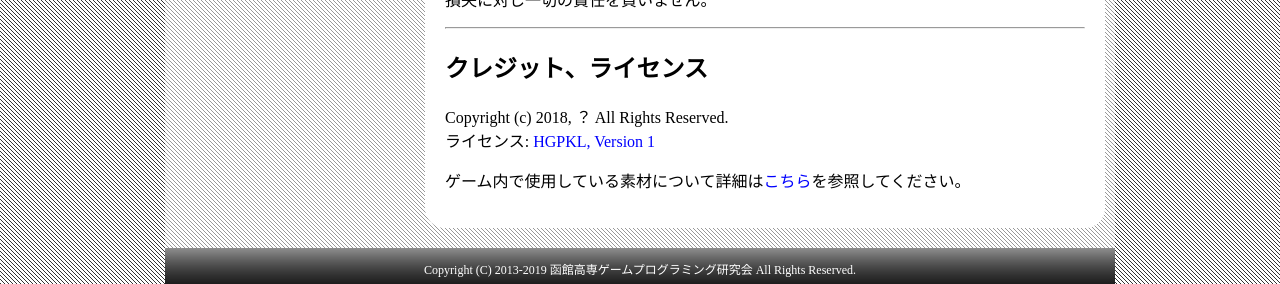
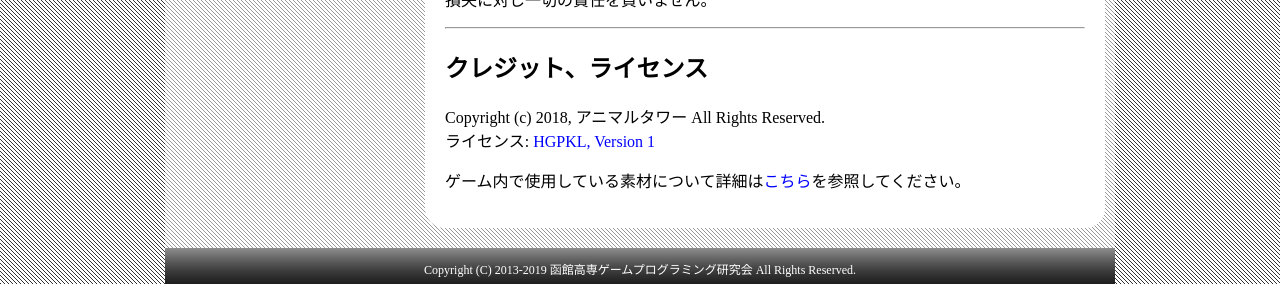
Before and after one commit to hnctgpgk/hnctgpgk.github.io, a Jekyll site: the page built from game/atower/index.md, in a window 1280 px wide. Shown: the part 1985-2269 px from the top of the page. Built offline with Jekyll 4.4.1, drawn with Linux system fonts in a browser that asks for light colours.

Commit message:
AnimalTowerクレジット追加

```diff
--- a/game/atower/index.md
+++ b/game/atower/index.md
@@ -84,7 +84,7 @@
 <h2>クレジット、ライセンス</h2>
 
 <p>
-Copyright (c) 2018, ？ All Rights Reserved.
+Copyright (c) 2018, アニマルタワー All Rights Reserved.
 <br>
 ライセンス: <a href="../../other/HGPKLv1.html">HGPKL, Version 1</a>
 </p>
```
